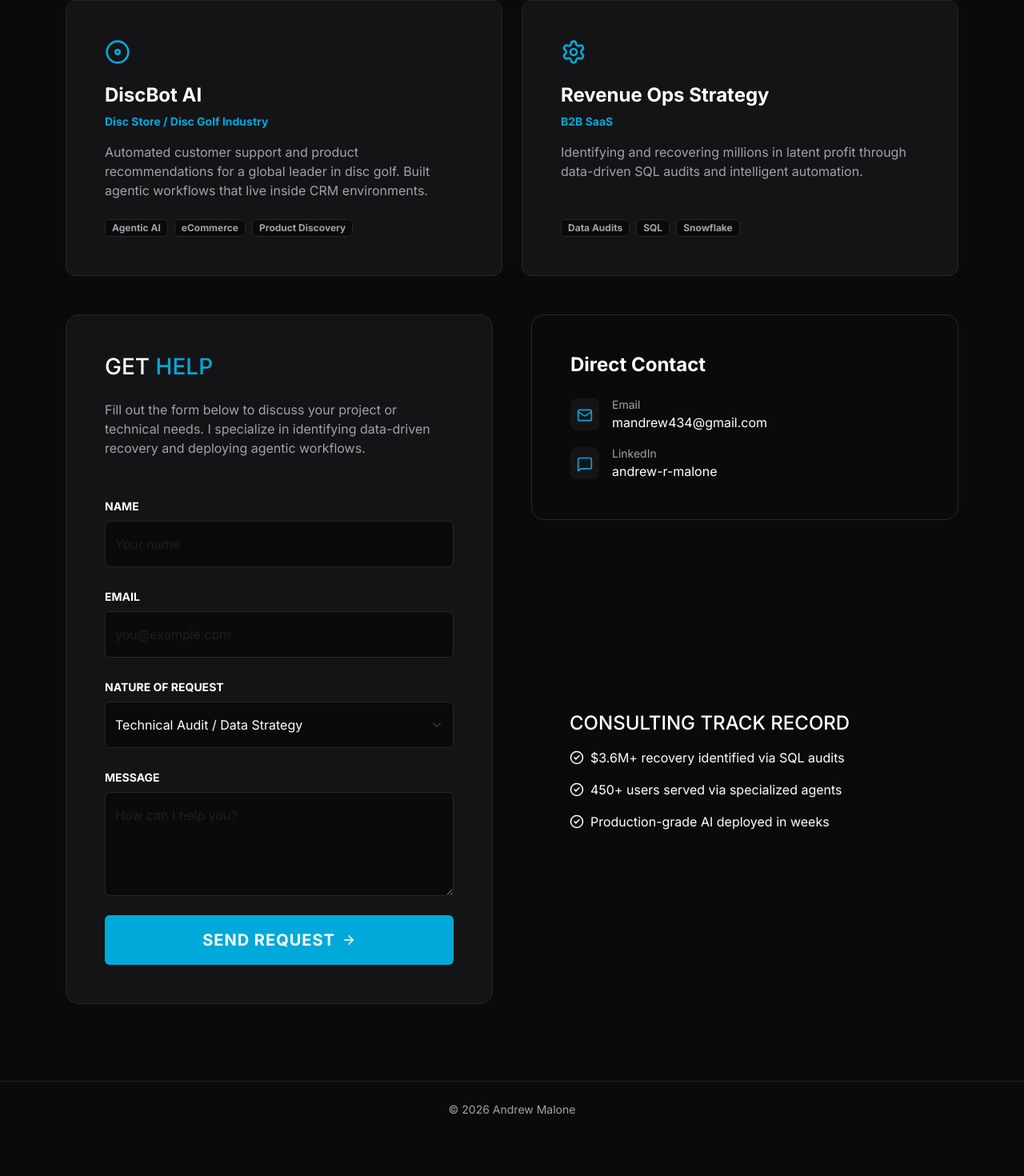
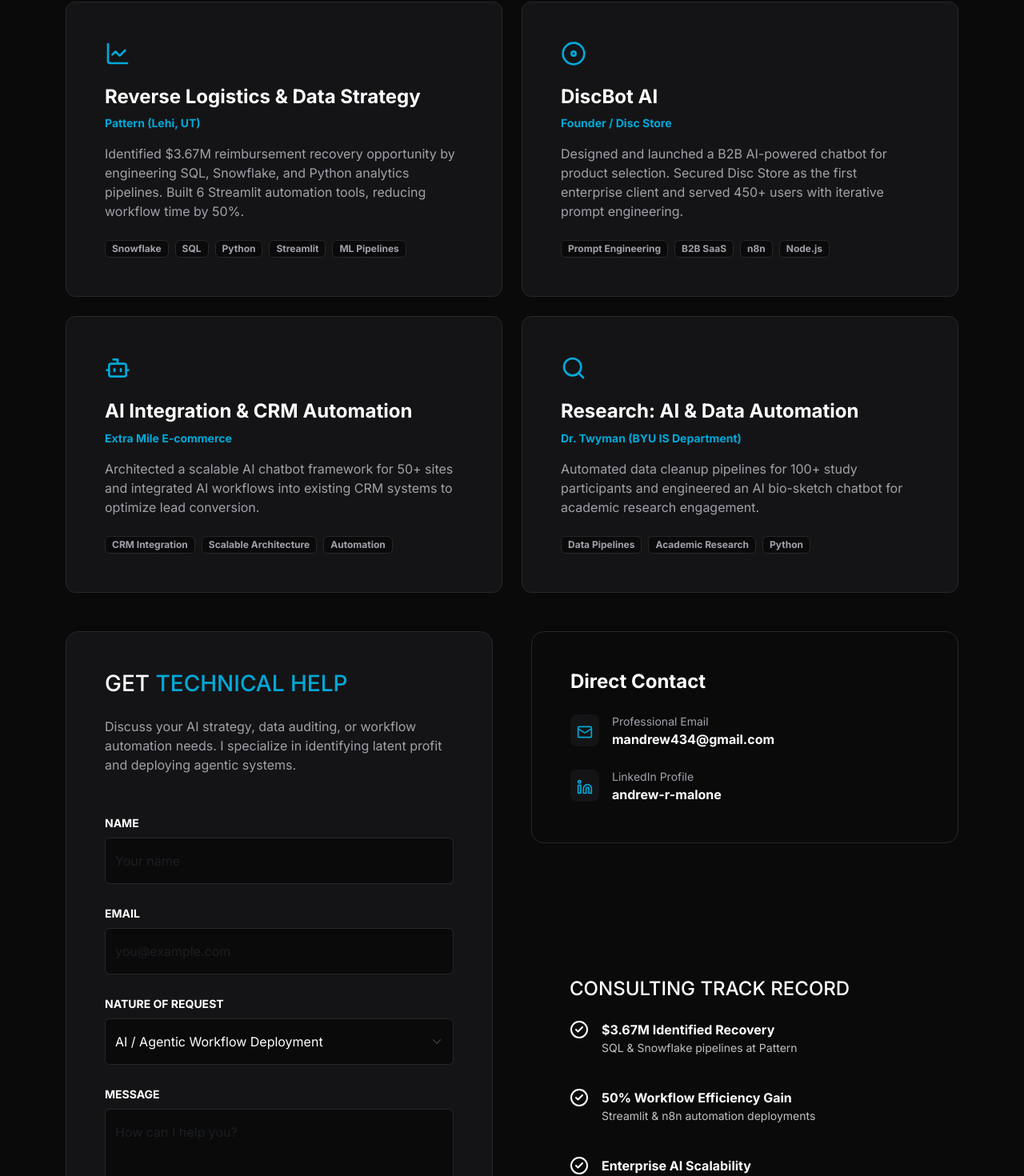
Before and after one commit to mandrew434/personal-website, a Next.js app: page /consulting in a window 1280 px wide. Shown: the part 589-2059 px from the top of the page at 80% size. Before the commit the page ends 2010 px from the top, so only its background shows below. Built offline with nearby package versions, Linux system fonts and the light colour scheme.

Commit message:
feat: update consulting page with latest metrics and projects from resume

```diff
--- a/src/app/consulting/page.tsx
+++ b/src/app/consulting/page.tsx
@@ -1,29 +1,46 @@
 import Link from 'next/link';
 import {
-  MessageSquare,
   Settings,
-  FileText,
   ArrowRight,
   Mail,
   CheckCircle2,
-  Disc
+  Disc,
+  LineChart,
+  Bot,
+  Search,
+  Zap,
+  Linkedin
 } from 'lucide-react';
 
 export default function Consulting() {
   const experiences = [
     {
+      title: "Reverse Logistics & Data Strategy",
+      client: "Pattern (Lehi, UT)",
+      description: "Identified $3.67M reimbursement recovery opportunity by engineering SQL, Snowflake, and Python analytics pipelines. Built 6 Streamlit automation tools, reducing workflow time by 50%.",
+      tags: ["Snowflake", "SQL", "Python", "Streamlit", "ML Pipelines"],
+      icon: <LineChart className="text-primary-custom" size={32} />
+    },
+    {
       title: "DiscBot AI",
-      client: "Disc Store / Disc Golf Industry",
-      description: "Automated customer support and product recommendations for a global leader in disc golf. Built agentic workflows that live inside CRM environments.",
-      tags: ["Agentic AI", "eCommerce", "Product Discovery"],
+      client: "Founder / Disc Store",
+      description: "Designed and launched a B2B AI-powered chatbot for product selection. Secured Disc Store as the first enterprise client and served 450+ users with iterative prompt engineering.",
+      tags: ["Prompt Engineering", "B2B SaaS", "n8n", "Node.js"],
       icon: <Disc className="text-primary-custom" size={32} />
     },
     {
-      title: "Revenue Ops Strategy",
-      client: "B2B SaaS",
-      description: "Identifying and recovering millions in latent profit through data-driven SQL audits and intelligent automation.",
-      tags: ["Data Audits", "SQL", "Snowflake"],
-      icon: <Settings className="text-primary-custom" size={32} />
+      title: "AI Integration & CRM Automation",
+      client: "Extra Mile E-commerce",
+      description: "Architected a scalable AI chatbot framework for 50+ sites and integrated AI workflows into existing CRM systems to optimize lead conversion.",
+      tags: ["CRM Integration", "Scalable Architecture", "Automation"],
+      icon: <Bot className="text-primary-custom" size={32} />
+    },
+    {
+      title: "Research: AI & Data Automation",
+      client: "Dr. Twyman (BYU IS Department)",
+      description: "Automated data cleanup pipelines for 100+ study participants and engineered an AI bio-sketch chatbot for academic research engagement.",
+      tags: ["Data Pipelines", "Academic Research", "Python"],
+      icon: <Search className="text-primary-custom" size={32} />
     }
   ];
 
@@ -33,9 +50,11 @@ export default function Consulting() {
         <div className="container py-5">
           <div className="row g-5 align-items-center mb-5">
             <div className="col-lg-7">
-              <span className="badge badge-custom px-3 py-2 mb-3">AI & STRATEGY CONSULTING</span>
-              <h1 className="display-3 fw-black text-white mb-4">ENGINEERING <span className="text-primary-custom">LEVERAGE</span>.</h1>
-              <p className="lead text-muted mb-0">I help businesses bridge the gap between AI hype and technical execution. Whether it's data auditing or deploying agentic workflows, I build systems that move the needle.</p>
+              <div className="d-inline-flex align-items-center gap-2 badge badge-custom px-3 py-2 mb-3">
+                <Zap size={14} /> AI & STRATEGY CONSULTING
+              </div>
+              <h1 className="display-3 fw-black text-white mb-4">ENGINEERING <span className="text-primary-custom italic">LEVERAGE</span>.</h1>
+              <p className="lead text-muted mb-0">Transforming AI and analytics into operational improvements. Whether it's $3.67M in identified recovery or 50% efficiency gains, I build technical solutions that drive business outcomes.</p>
             </div>
           </div>
 
@@ -45,7 +64,7 @@ export default function Consulting() {
                 <div className="card h-100 p-5 border-secondary bg-card-custom hover-lift">
                   <div className="mb-4">{exp.icon}</div>
                   <h3 className="h4 fw-bold text-white mb-2">{exp.title}</h3>
-                  <p className="text-primary-custom small fw-bold mb-3 uppercase tracking-tighter">{exp.client}</p>
+                  <p className="text-primary-custom small fw-bold mb-3 uppercase tracking-wider">{exp.client}</p>
                   <p className="text-muted mb-4">{exp.description}</p>
                   <div className="d-flex flex-wrap gap-2 mt-auto">
                     {exp.tags.map(tag => (
@@ -59,35 +78,35 @@ export default function Consulting() {
 
           <div className="row g-5">
             <div className="col-lg-6">
-              <div className="p-5 bg-card-custom rounded-4 border border-secondary">
-                <h2 className="h3 fw-black text-white mb-4">GET <span className="text-primary-custom">HELP</span></h2>
-                <p className="text-muted mb-5">Fill out the form below to discuss your project or technical needs. I specialize in identifying data-driven recovery and deploying agentic workflows.</p>
+              <div className="p-5 bg-card-custom rounded-4 border border-secondary h-100">
+                <h2 className="h3 fw-black text-white mb-4 uppercase">GET <span className="text-primary-custom">TECHNICAL HELP</span></h2>
+                <p className="text-muted mb-5">Discuss your AI strategy, data auditing, or workflow automation needs. I specialize in identifying latent profit and deploying agentic systems.</p>
 
                 <form className="row g-4">
                   <div className="col-12">
-                    <label className="form-label text-white small fw-bold">NAME</label>
+                    <label className="form-label text-white small fw-bold tracking-widest">NAME</label>
                     <input type="text" className="form-control bg-dark border-secondary text-white py-3" placeholder="Your name" />
                   </div>
                   <div className="col-12">
-                    <label className="form-label text-white small fw-bold">EMAIL</label>
+                    <label className="form-label text-white small fw-bold tracking-widest">EMAIL</label>
                     <input type="email" className="form-control bg-dark border-secondary text-white py-3" placeholder="you@example.com" />
                   </div>
                   <div className="col-12">
-                    <label className="form-label text-white small fw-bold">NATURE OF REQUEST</label>
+                    <label className="form-label text-white small fw-bold tracking-widest">NATURE OF REQUEST</label>
                     <select className="form-select bg-dark border-secondary text-white py-3">
-                      <option>Technical Audit / Data Strategy</option>
                       <option>AI / Agentic Workflow Deployment</option>
-                      <option>Custom Development</option>
+                      <option>Data Strategy / SQL & Snowflake Audits</option>
+                      <option>Technical Product Strategy</option>
                       <option>Other</option>
                     </select>
                   </div>
                   <div className="col-12">
-                    <label className="form-label text-white small fw-bold">MESSAGE</label>
+                    <label className="form-label text-white small fw-bold tracking-widest">MESSAGE</label>
                     <textarea className="form-control bg-dark border-secondary text-white py-3" rows={4} placeholder="How can I help you?"></textarea>
                   </div>
                   <div className="col-12">
                     <button type="submit" className="btn btn-primary-custom btn-lg w-100 py-3 d-flex align-items-center justify-content-center gap-2">
-                      SEND REQUEST <ArrowRight size={18} />
+                      SUBMIT INQUIRY <ArrowRight size={18} />
                     </button>
                   </div>
                 </form>
@@ -98,40 +117,49 @@ export default function Consulting() {
               <div className="h-100 d-flex flex-column gap-4">
                 <div className="p-5 bg-dark border border-secondary rounded-4">
                   <h4 className="fw-bold text-white mb-4">Direct Contact</h4>
-                  <div className="d-flex align-items-center gap-3 mb-3">
+                  <div className="d-flex align-items-center gap-3 mb-4">
                     <div className="p-2 bg-card-custom rounded-3 text-primary-custom">
                       <Mail size={20} />
                     </div>
                     <div>
-                      <p className="small text-muted mb-0">Email</p>
-                      <a href="mailto:mandrew434@gmail.com" className="text-white text-decoration-none">mandrew434@gmail.com</a>
+                      <p className="small text-muted mb-0">Professional Email</p>
+                      <a href="mailto:mandrew434@gmail.com" className="text-white text-decoration-none fw-bold">mandrew434@gmail.com</a>
                     </div>
                   </div>
                   <div className="d-flex align-items-center gap-3">
                     <div className="p-2 bg-card-custom rounded-3 text-primary-custom">
-                      <MessageSquare size={20} />
+                      <Linkedin size={20} />
                     </div>
                     <div>
-                      <p className="small text-muted mb-0">LinkedIn</p>
-                      <a href="https://linkedin.com/in/andrew-r-malone/" target="_blank" className="text-white text-decoration-none">andrew-r-malone</a>
+                      <p className="small text-muted mb-0">LinkedIn Profile</p>
+                      <a href="https://linkedin.com/in/andrew-r-malone/" target="_blank" className="text-white text-decoration-none fw-bold">andrew-r-malone</a>
                     </div>
                   </div>
                 </div>
 
                 <div className="p-5 bg-primary-custom text-white rounded-4 flex-grow-1 d-flex flex-column justify-content-center">
-                  <h4 className="fw-black mb-3">CONSULTING TRACK RECORD</h4>
+                  <h4 className="fw-black mb-4 uppercase tracking-tighter">CONSULTING TRACK RECORD</h4>
                   <ul className="list-unstyled mb-0">
-                    <li className="d-flex align-items-center gap-2 mb-3">
-                      <CheckCircle2 size={18} />
-                      <span>$3.6M+ recovery identified via SQL audits</span>
+                    <li className="d-flex align-items-start gap-3 mb-4">
+                      <CheckCircle2 size={24} className="flex-shrink-0" />
+                      <div>
+                        <p className="fw-bold mb-0">$3.67M Identified Recovery</p>
+                        <p className="small opacity-75">SQL & Snowflake pipelines at Pattern</p>
+                      </div>
                     </li>
-                    <li className="d-flex align-items-center gap-2 mb-3">
-                      <CheckCircle2 size={18} />
-                      <span>450+ users served via specialized agents</span>
+                    <li className="d-flex align-items-start gap-3 mb-4">
+                      <CheckCircle2 size={24} className="flex-shrink-0" />
+                      <div>
+                        <p className="fw-bold mb-0">50% Workflow Efficiency Gain</p>
+                        <p className="small opacity-75">Streamlit & n8n automation deployments</p>
+                      </div>
                     </li>
-                    <li className="d-flex align-items-center gap-2">
-                      <CheckCircle2 size={18} />
-                      <span>Production-grade AI deployed in weeks</span>
+                    <li className="d-flex align-items-start gap-3">
+                      <CheckCircle2 size={24} className="flex-shrink-0" />
+                      <div>
+                        <p className="fw-bold mb-0">Enterprise AI Scalability</p>
+                        <p className="small opacity-75">Architected frameworks for 50+ sites</p>
+                      </div>
                     </li>
                   </ul>
                 </div>
```
